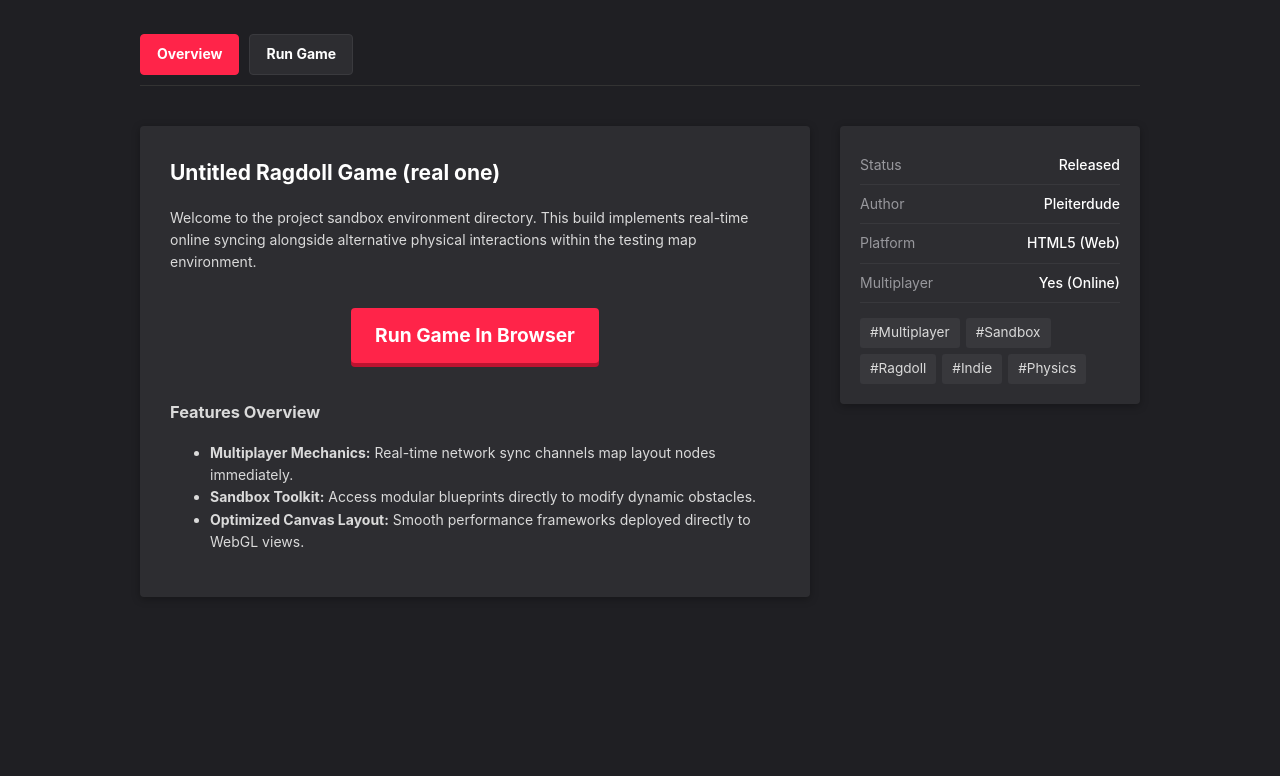
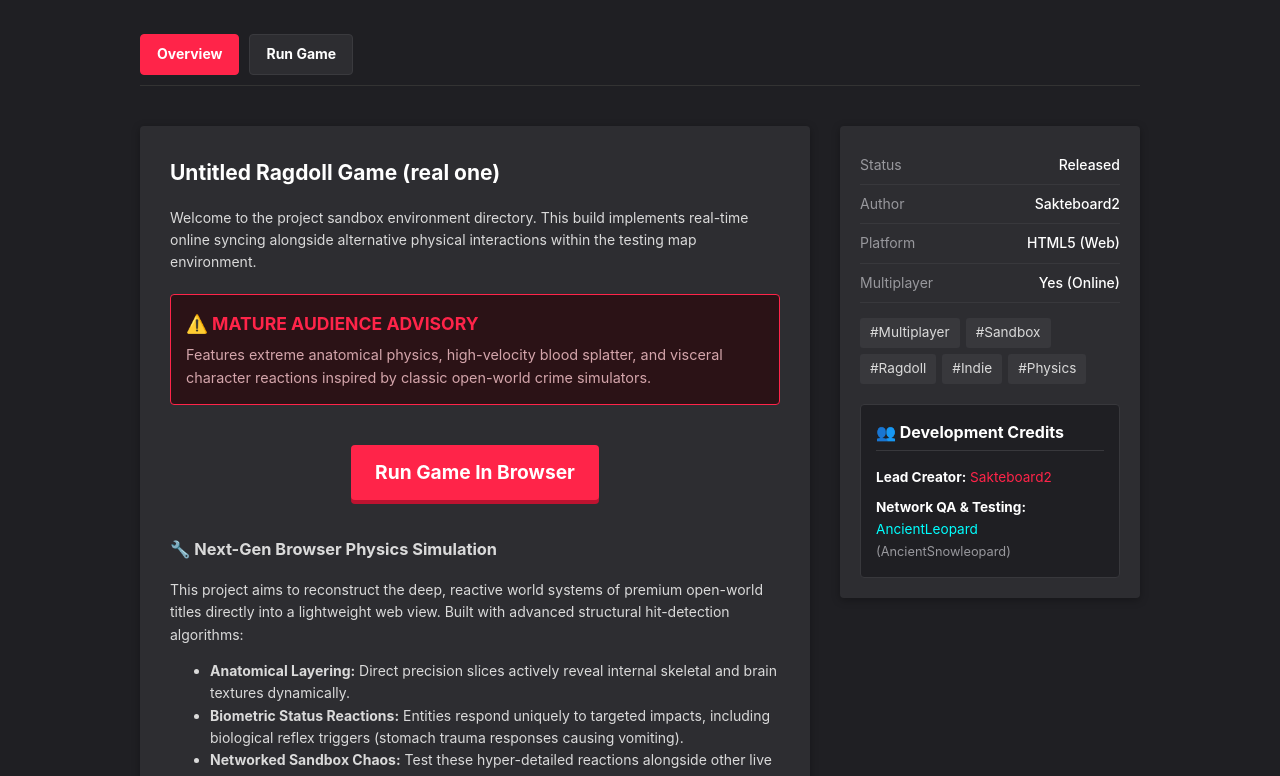
Before and after one commit to sakteboard2/URG, a plain HTML site: page index.html in a window 1280 px wide. Shown: the part 199-975 px from the top of the page. Before the commit the page ends 836 px from the top, so only its background shows below. Drawn offline with Linux system fonts and the light colour scheme.

Commit message:
Update index.html

```diff
--- a/index.html
+++ b/index.html
@@ -3,15 +3,14 @@
 <head>
   <meta charset="utf-8">
   <meta name="viewport" content="width=device-width, initial-scale=1.0">
-  <title>Untitled Ragdoll Game by Pleiterdude - itch.io</title>
+  <title>untitled ragdoll game - home</title>
   <style>
-    /* itch.io Color Scheme & Layout Baseline */
     :root {
       --bg-color: #1f1f23;
       --panel-bg: #2d2d31;
       --text-color: #dadada;
       --text-bright: #ffffff;
-      --accent-color: #ff2449; /* itch.io pink/red signature accent */
+      --accent-color: #ff2449;
       --tag-bg: #38383c;
     }
 
@@ -25,7 +24,6 @@
       line-height: 1.6;
     }
 
-    /* Top Global itch.io Navigation Strip */
     .itch-nav {
       background-color: #141416;
       padding: 10px 20px;
@@ -54,7 +52,6 @@
       color: var(--text-bright);
     }
 
-    /* Project Main Dashboard Area */
     .project-container {
       max-width: 1000px;
       margin: 40px auto;
@@ -70,7 +67,6 @@
       }
     }
 
-    /* Header Logo Presentation */
     .game-header {
       grid-column: 1 / -1;
       text-align: center;
@@ -84,7 +80,6 @@
       margin: 0 auto;
     }
 
-    /* Embedded Internal Navigation Bar */
     .tab-container {
       grid-column: 1 / -1;
       border-bottom: 1px solid #333;
@@ -116,7 +111,6 @@
       border-color: var(--accent-color);
     }
 
-    /* Main Left Description Column */
     .main-column {
       background-color: var(--panel-bg);
       padding: 30px;
@@ -148,7 +142,6 @@
       box-shadow: none;
     }
 
-    /* Sidebar Right Column metadata panel */
     .sidebar-panel {
       background-color: var(--panel-bg);
       padding: 20px;
@@ -197,26 +190,23 @@
 
   <!-- Top Global Header Menu -->
   <div class="itch-nav">
-    <a href="#" class="logo-area">
+    <a href="index.html" class="logo-area">
       <svg width="18" height="18" viewBox="0 0 24 24" fill="currentColor" style="color:var(--accent-color);"><path d="M21.2 5c-1.1-1.2-4.1-2-6.5-2-1.9 0-3.3.5-3.3.5s-1.4-.5-3.3-.5c-2.4 0-5.4.8-6.5 2C.5 6.2 0 8.5 0 11.2c0 3.3.9 6.2 4.7 7.7.4.2.8.1 1-.2l2.3-2.9c.2-.2.5-.3.8-.3h6.4c.3 0 .6.1.8.3l2.3 2.9c.2.3.6.4 1 .2 3.8-1.5 4.7-4.4 4.7-7.7C24 8.5 23.5 6.2 21.2 5zM7 13c-1.1 0-2-.9-2-2s.9-2 2-2 2 .9 2 2-.9 2-2 2zm10 0c-1.1 0-2-.9-2-2s.9-2 2-2 2 .9 2 2-.9 2-2 2z"/></svg>
-      itch.io
+      URG
     </a>
     <div>
-      <a href="#">Browse Games</a>
+      <a href="index.html">Browse Games</a>
       <a href="#">Community</a>
       <a href="#">Log in</a>
     </div>
   </div>
 
-  <!-- Primary Project Workspace Container -->
   <div class="project-container">
 
-    <!-- Centered Logo Area Layout -->
     <div class="game-header">
       <img src="URG.png" alt="Untitled Ragdoll Game Logo">
     </div>
 
-    <!-- Layout Navigation Tabs -->
     <div class="tab-container">
       <div class="tab-bar">
         <a href="index.html" class="tab-item active">Overview</a>
@@ -224,24 +214,31 @@
       </div>
     </div>
 
-    <!-- Description Block -->
     <div class="main-column">
       <h2>Untitled Ragdoll Game (real one)</h2>
       <p>Welcome to the project sandbox environment directory. This build implements real-time online syncing alongside alternative physical interactions within the testing map environment.</p>
+
+      <!-- Content Advisory Banner -->
+      <div style="background-color: #2b1216; border: 1px solid #ff2449; padding: 15px; margin: 20px 0; border-radius: 4px;">
+        <strong style="color: #ff2449; font-size: 1.1rem;">⚠️ MATURE AUDIENCE ADVISORY</strong>
+        <p style="margin: 5px 0 0 0; color: #d4a5ab; font-size: 0.9rem;">
+          Features extreme anatomical physics, high-velocity blood splatter, and visceral character reactions inspired by classic open-world crime simulators.
+        </p>
+      </div>
 
       <p align="center">
         <a href="untitledragdollgame.html" class="btn-play">Run Game In Browser</a>
       </p>
 
-      <h3>Features Overview</h3>
+      <h3>🔧 Next-Gen Browser Physics Simulation</h3>
+      <p>This project aims to reconstruct the deep, reactive world systems of premium open-world titles directly into a lightweight web view. Built with advanced structural hit-detection algorithms:</p>
       <ul>
-        <li><b>Multiplayer Mechanics:</b> Real-time network sync channels map layout nodes immediately.</li>
-        <li><b>Sandbox Toolkit:</b> Access modular blueprints directly to modify dynamic obstacles.</li>
-        <li><b>Optimized Canvas Layout:</b> Smooth performance frameworks deployed directly to WebGL views.</li>
+        <li><b>Anatomical Layering:</b> Direct precision slices actively reveal internal skeletal and brain textures dynamically.</li>
+        <li><b>Biometric Status Reactions:</b> Entities respond uniquely to targeted impacts, including biological reflex triggers (stomach trauma responses causing vomiting).</li>
+        <li><b>Networked Sandbox Chaos:</b> Test these hyper-detailed reactions alongside other live players simultaneously in the global arena.</li>
       </ul>
     </div>
 
-    <!-- Sidebar Technical Properties Meta Column -->
     <div class="sidebar-panel">
       <div class="meta-row">
         <span class="meta-label">Status</span>
@@ -249,7 +246,7 @@
       </div>
       <div class="meta-row">
         <span class="meta-label">Author</span>
-        <span class="meta-value">Pleiterdude</span>
+        <span class="meta-value">Sakteboard2</span>
       </div>
       <div class="meta-row">
         <span class="meta-label">Platform</span>
@@ -267,6 +264,22 @@
         <span class="game-tag">#Indie</span>
         <span class="game-tag">#Physics</span>
       </div>
+
+      <!-- Development Team Sidebar Panel Addition -->
+      <div style="background-color: var(--bg-color); padding: 15px; margin-top: 20px; border-radius: 4px; border: 1px solid #38383c;">
+        <h3 style="color: var(--text-bright); margin-top: 0; font-size: 1rem; border-bottom: 1px solid #38383c; padding-bottom: 5px;">👥 Development Credits</h3>
+        <div style="display: flex; flex-direction: column; gap: 8px; margin-top: 10px; font-size: 0.85rem;">
+          <div>
+            <strong style="color: var(--text-bright);">Lead Creator:</strong>
+            <span style="color: var(--accent-color);">Sakteboard2</span>
+          </div>
+          <div>
+            <strong style="color: var(--text-bright);">Network QA & Testing:</strong>
+            <span style="color: #00FFFF;">AncientLeopard</span> <br><span style="color: #98989d; font-size: 0.8rem;">(AncientSnowleopard)</span>
+          </div>
+        </div>
+      </div>
+
     </div>
 
   </div>
```
